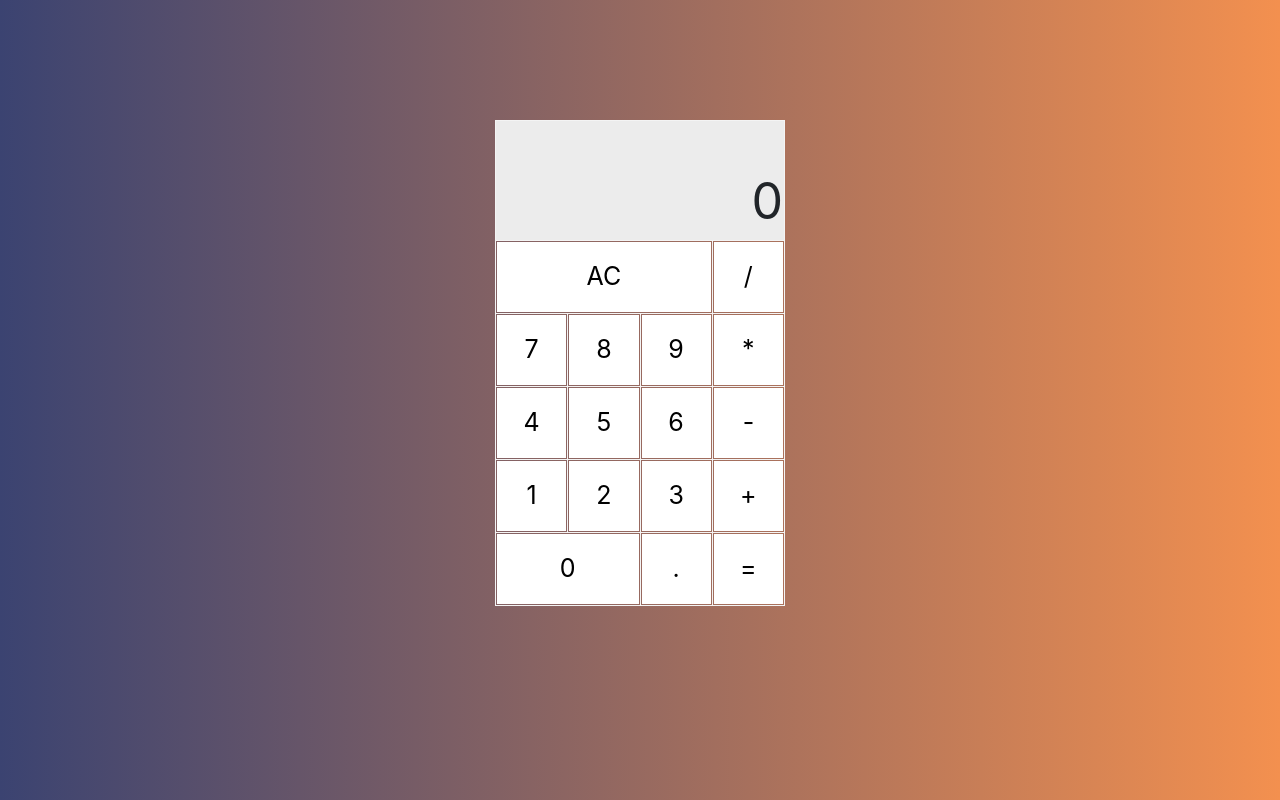
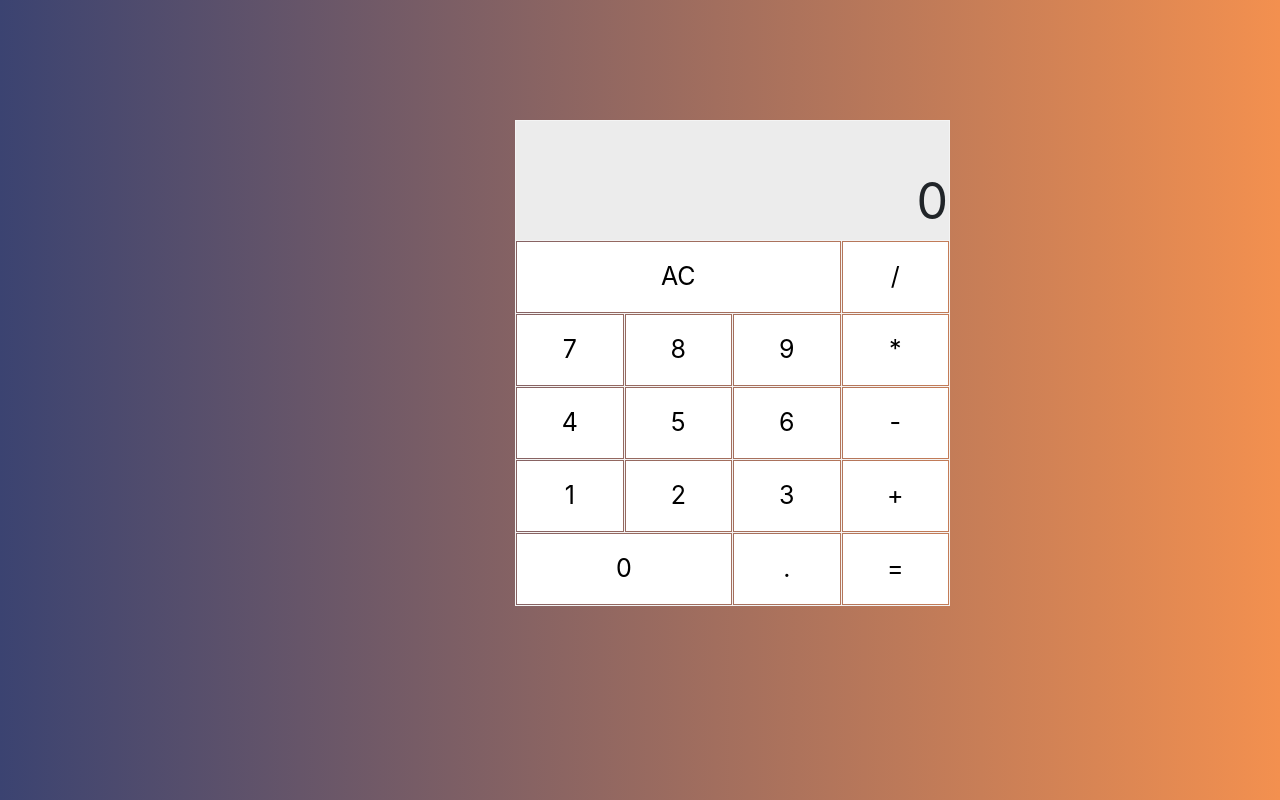
Before and after one commit to Glenks123/Calculator, a plain HTML site: page index.html in a window 1280 px wide. Drawn offline with nearby package versions, Linux system fonts and the light colour scheme.

Commit message:
Update styles.css

```diff
--- a/styles.css
+++ b/styles.css
@@ -4,11 +4,11 @@ body{
 
 .container{
     width: 320px;
-    margin: 120px auto;
+    margin: 120px auto auto 500px;
 }
 
 table{
-    width: 100%;
+    width: 150%;
     border: #f4f4f4;
 }
 
```
